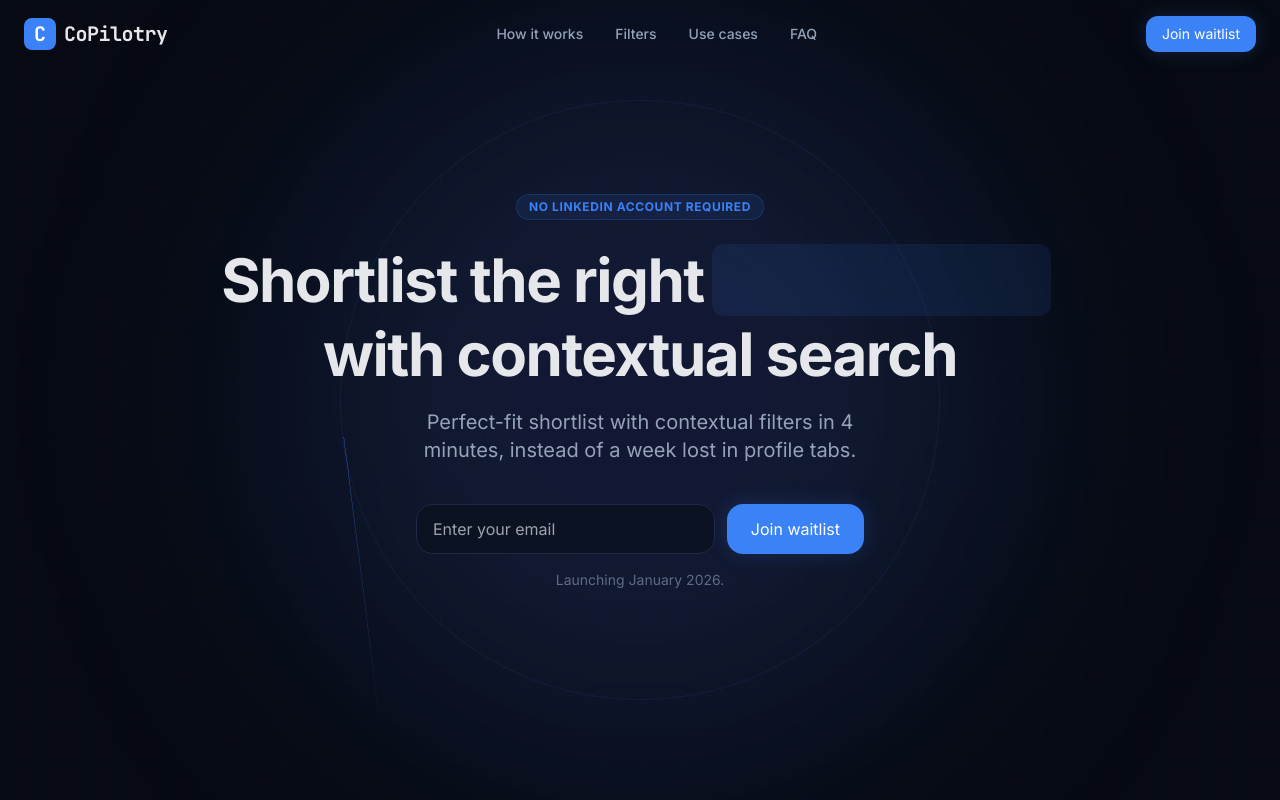
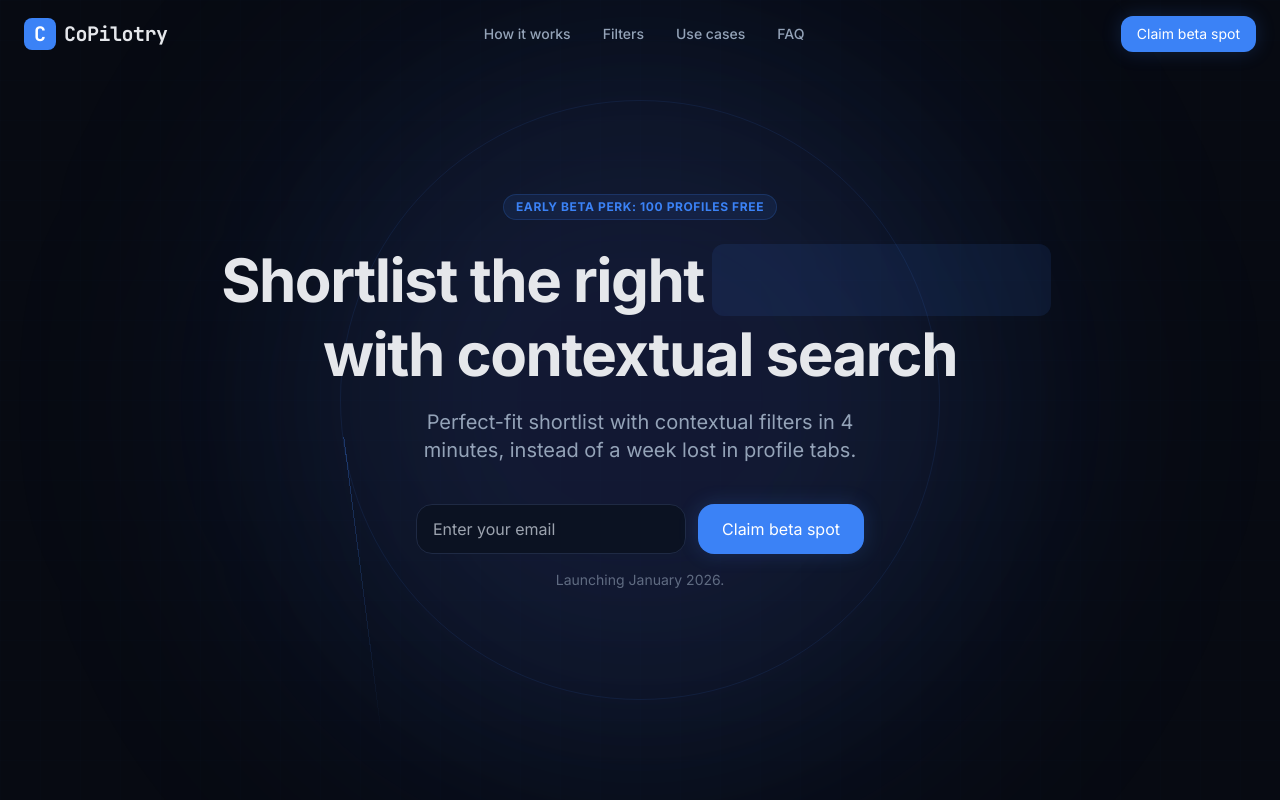
Before and after one commit to dbstepkin/copilotry, a Next.js app: page / in a window 1280 px wide. Shown: the top 800 px of the page. Built offline with nearby package versions, Linux system fonts and the light colour scheme.

Commit message:
feat: Update call-to-action text to "Claim beta spot" across multiple components for consistency and clarity

```diff
--- a/src/components/sections/Header.tsx
+++ b/src/components/sections/Header.tsx
@@ -51,7 +51,7 @@ export const Header = ({ onJoinWaitlist }: { onJoinWaitlist?: () => void }) => {
 
                 <div className="flex items-center gap-4">
                     <Button variant="primary" size="sm" onClick={onJoinWaitlist}>
-                        Join waitlist
+                        Claim beta spot
                     </Button>
                 </div>
             </div>
--- a/src/components/sections/Hero.tsx
+++ b/src/components/sections/Hero.tsx
@@ -39,7 +39,7 @@ export const Hero = ({ onJoinWaitlist }: { onJoinWaitlist?: (email: string) => v
                     className="flex flex-col items-center w-full"
                 >
                     <div className="inline-flex items-center gap-2 px-3 py-1 rounded-full bg-primary-blue/10 text-primary-blue border border-primary-blue/20 mb-6 backdrop-blur-sm">
-                        <span className="text-xs font-bold tracking-wider uppercase">No LinkedIn account required</span>
+                        <span className="text-xs font-bold tracking-wider uppercase">Early beta perk: 100 profiles free</span>
                     </div>
 
                     <h1 className="text-4xl md:text-5xl lg:text-6xl font-bold tracking-tight mb-6 max-w-5xl leading-[1.2] flex flex-col items-center">
@@ -69,7 +69,7 @@ export const Hero = ({ onJoinWaitlist }: { onJoinWaitlist?: (email: string) => v
                                 onChange={(e) => setEmail(e.target.value)}
                             />
                             <Button type="submit" size="md">
-                                Join waitlist
+                                Claim beta spot
                             </Button>
                         </div>
                     </form>
--- a/src/components/sections/LaunchBand.tsx
+++ b/src/components/sections/LaunchBand.tsx
@@ -12,10 +12,10 @@ export const LaunchBand = ({ onJoinWaitlist }: { onJoinWaitlist?: () => void })
                         Private beta starts in January 2026
                     </h2>
                     <p className="text-xl text-text-muted mb-10 max-w-xl text-balance">
-                        Join the waitlist to get the first invites and experience the future of recruitment search.
+                        Claim a beta spot. First 100 users get 100 base-match profiles free, with contextual AI fit analysis on each.
                     </p>
                     <Button size="lg" onClick={onJoinWaitlist}>
-                        Join waitlist
+                        Claim beta spot
                     </Button>
                 </div>
             </div>
--- a/src/components/sections/Pricing.tsx
+++ b/src/components/sections/Pricing.tsx
@@ -24,10 +24,11 @@ export const Pricing = ({ onJoinWaitlist }: { onJoinWaitlist?: () => void }) =>
                     </div>
 
                     <h3 className="text-2xl font-bold mb-2">Pay-as-you-go</h3>
-                    <div className="flex flex-col items-center mb-8">
+                    <div className="flex flex-col items-center mb-4">
                         <span className="text-5xl md:text-7xl font-bold text-text-main">$0.05</span>
                         <span className="text-text-muted text-sm mt-2">per profile that fits your base criteria + contextual AI analysis on top.</span>
                     </div>
+                    <div className="text-sm text-text-muted mb-8">Typical partner search: $20–$70</div>
 
                     <div className="grid md:grid-cols-2 gap-6 w-full max-w-2xl mb-10">
                         {[
@@ -51,7 +52,7 @@ export const Pricing = ({ onJoinWaitlist }: { onJoinWaitlist?: () => void }) =>
                         onClick={onJoinWaitlist}
                         className="w-full max-w-sm py-4 rounded-2xl bg-primary-blue text-white font-bold text-lg hover:shadow-[0_0_30px_rgba(59,130,246,0.4)] transition-all"
                     >
-                        Join waitlist
+                        Claim beta spot
                     </button>
                 </motion.div>
             </div>
```
